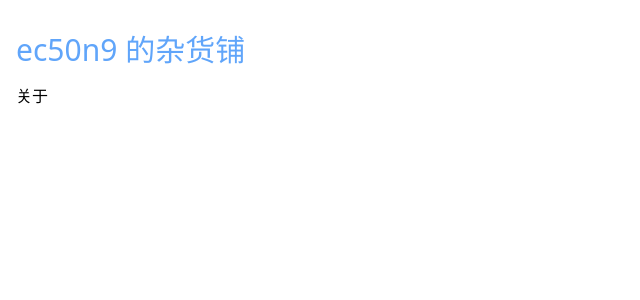
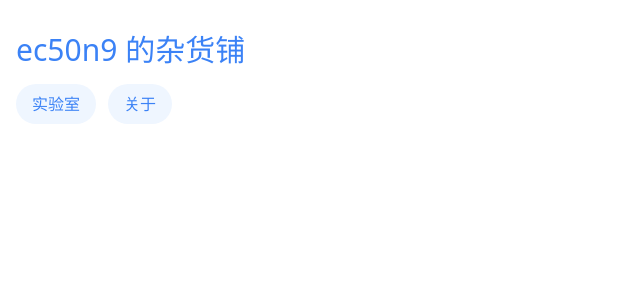
Before and after one commit to ec50n9/blog, a Nuxt app: page / in a window 1280 px wide. Shown: the top 300 px of the page, without its empty margins (0-640 px from the left). Built offline with nearby package versions, Linux system fonts and the light colour scheme.

Commit message:
增加实验室路由

```diff
--- a/pages/index.vue
+++ b/pages/index.vue
@@ -1,8 +1,21 @@
-<script lang="ts" setup></script>
+<script lang="ts" setup>
+useHead({
+  title: "ec50n9 的杂货铺",
+});
+
+const navList = useState("navList", () => [
+  { name: "实验室", path: "/lab" },
+  { name: "关于", path: "/about" },
+]);
+</script>
 
 <template>
   <div class="p-4">
-    <h1 class="my-4 text-3xl c-blue">ec50n9 的杂货铺</h1>
-    <NuxtLink to="/about">关于</NuxtLink>
+    <h1 class="my-4 text-3xl c-blue-5">ec50n9 的杂货铺</h1>
+    <ul class="flex items-center flex-wrap gap-3">
+      <li v-for="item in navList" :key="item.path" class="px-4 py-2 rd-full bg-blue-50 c-blue-5">
+        <NuxtLink :to="item.path">{{ item.name }}</NuxtLink>
+      </li>
+    </ul>
   </div>
 </template>
--- /dev/null
+++ b/pages/lab/index.vue
@@ -0,0 +1,5 @@
+<script lang="ts" setup></script>
+
+<template>
+  <div>这里是实验室</div>
+</template>
```
